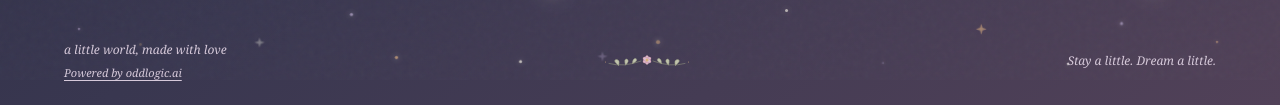
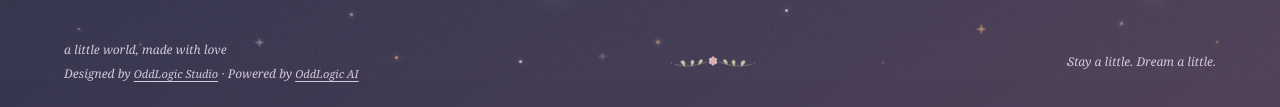
Before and after one commit to sirob511/whimsical, a plain HTML site: page index.html in a window 1280 px wide. Shown: the part 720-827 px from the top of the page. Drawn offline with Linux system fonts and the light colour scheme; a web font is replaced by a local one.

Commit message:
Update footer credits for OddLogic Studio and OddLogic AI

```diff
--- a/index.html
+++ b/index.html
@@ -40,7 +40,7 @@
 <div class="world"><div class="orbit" aria-hidden="true"></div><span class="sky-note" aria-hidden="true">there’s a whole little<br>world waiting here <span>⤵</span></span><img class="planet" src="./assets/storybook-planet.png" alt="A girl with a rose ribbon stands on a lavender planet, beside a glass greenhouse, a tiny mailbox, and a brass telescope."><nav class="landmarks places" aria-label="Little wonders on the planet" hidden><button class="pin greenhouse" data-place="greenhouse"><span aria-hidden="true">❀</span><b>A rose to tend<small>The greenhouse</small></b><i aria-hidden="true">✧</i></button><button class="pin mailbox" data-place="mailbox"><span aria-hidden="true">♡</span><b>A letter for you<small>The mailbox</small></b><i aria-hidden="true">✧</i></button><button class="pin telescope" data-place="telescope"><span aria-hidden="true">☾</span><b>A sky to wonder at<small>The telescope</small></b><i aria-hidden="true">✧</i></button></nav><p class="world-caption"><span aria-hidden="true">✦</span> a very small planet. a very big welcome.</p></div>
 </section>
 </main>
-<footer><div class="footer-credit"><span>a little world, made with love</span><a class="powered-by" href="https://oddlogic.ai" target="_blank" rel="noopener noreferrer">Powered by oddlogic.ai</a></div><img class="footer-flourish" src="./assets/floral-flourish.svg" alt="" aria-hidden="true"><span>Stay a little. Dream a little.</span></footer>
+<footer><div class="footer-credit"><span>a little world, made with love</span><span class="footer-attribution">Designed by <a class="powered-by" href="https://oddlogicstudio.com/" target="_blank" rel="noopener noreferrer">OddLogic Studio</a> <span aria-hidden="true">·</span> Powered by <a class="powered-by" href="https://oddlogic.ai/" target="_blank" rel="noopener noreferrer">OddLogic AI</a></span></div><img class="footer-flourish" src="./assets/floral-flourish.svg" alt="" aria-hidden="true"><span>Stay a little. Dream a little.</span></footer>
 <dialog id="encounter" aria-labelledby="encounter-title"><button class="close" aria-label="Back to the planet">×</button><div id="encounter-art" aria-hidden="true"></div><div class="encounter-copy"><p class="eyebrow" id="encounter-kicker"></p><h2 id="encounter-title"></h2><div id="encounter-text"></div><div class="dialog-actions"><button class="primary" id="back">Back to the planet <span aria-hidden="true">↗</span></button><button class="replay" id="replay">Replay <span aria-hidden="true">↺</span></button></div></div></dialog>
 <audio id="music" src="./assets/little-orbit.wav" loop preload="none"></audio>
 </body></html>
```
